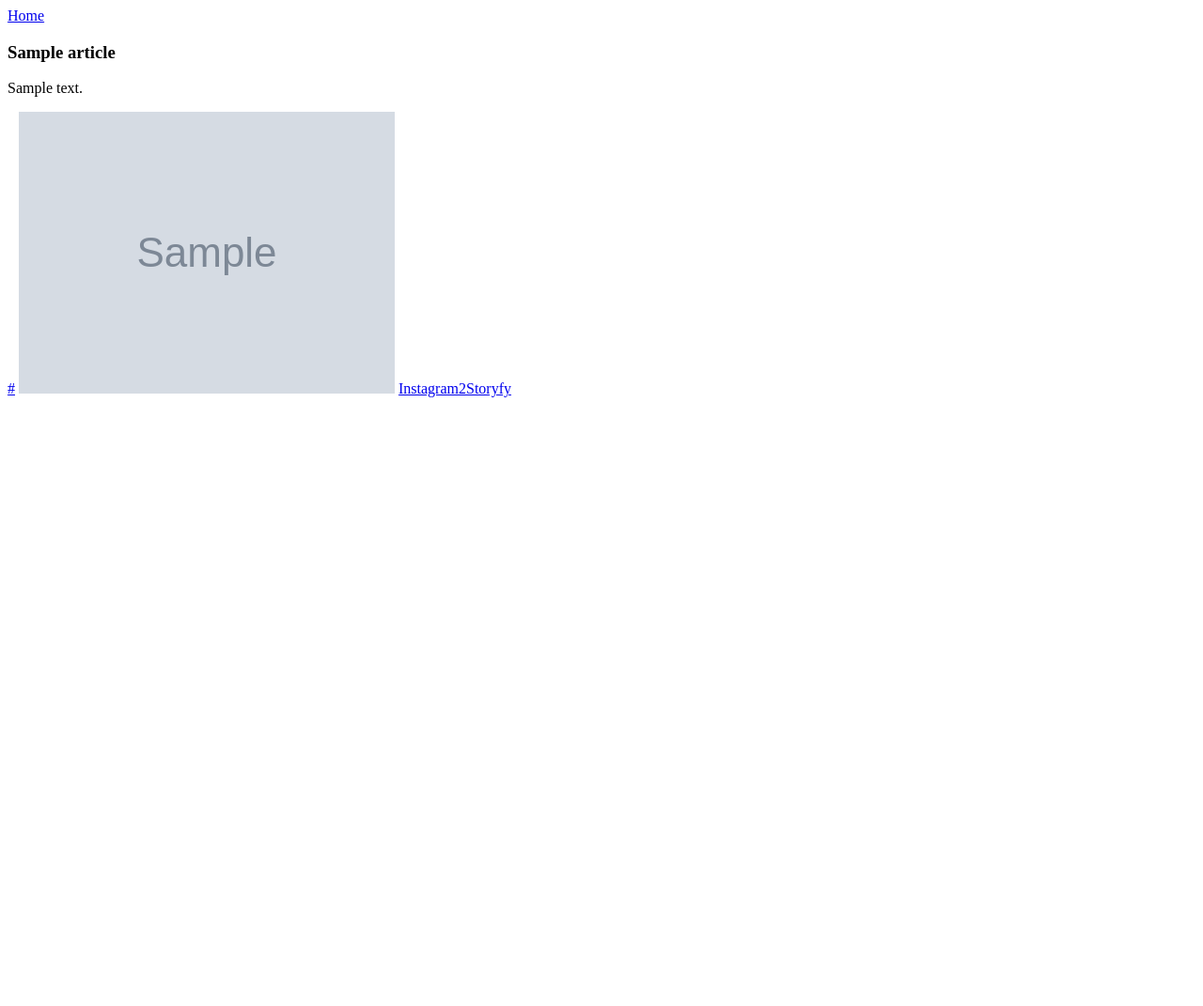
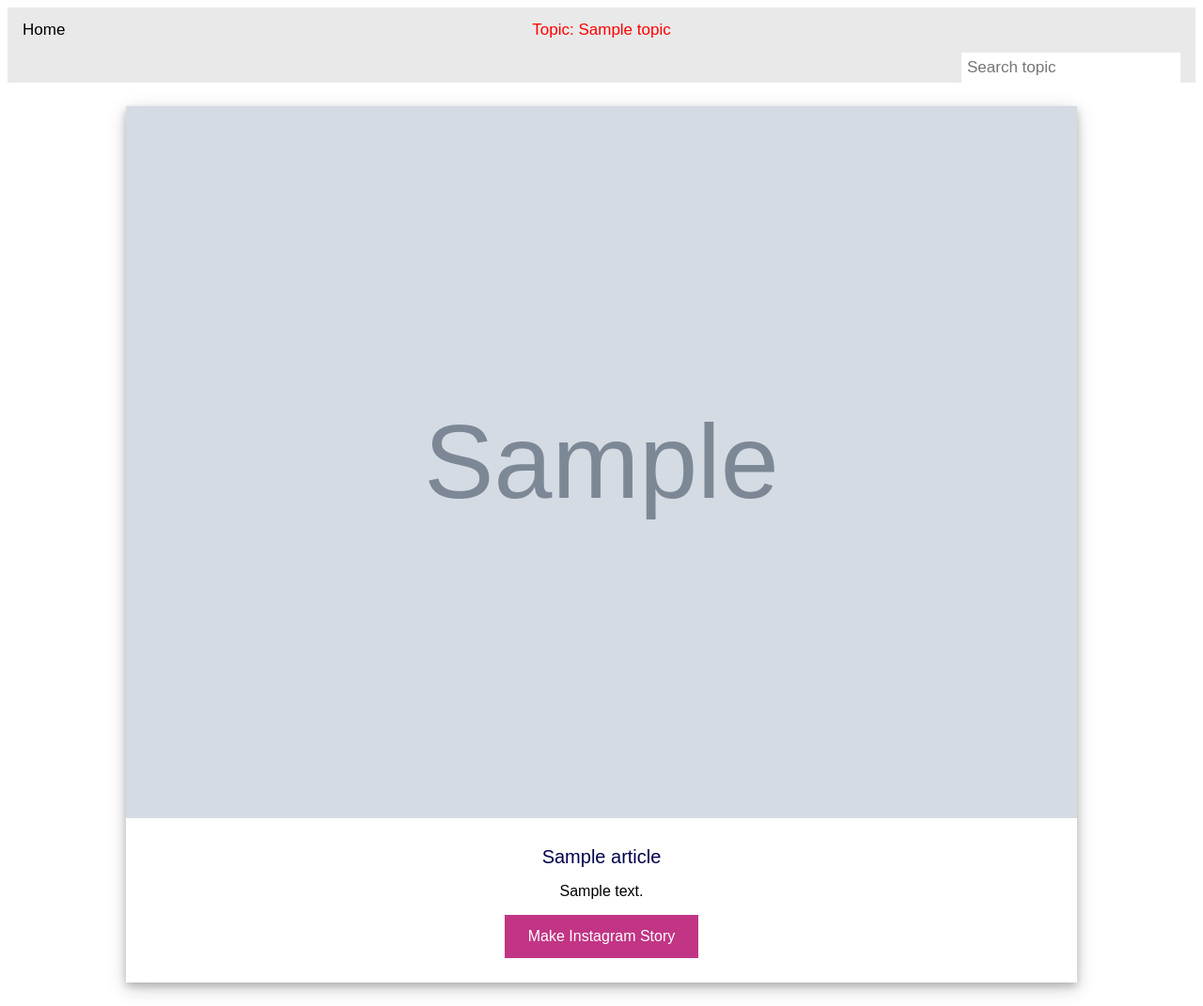
Before and after one commit to PablooogiN/Story2Instagram, a Flask app: template templates/articles.html in a window 1280 px wide. Shown: the whole page at 94% size. Before the commit the page ends 423 px from the top, so only its background shows below. Run offline with Flask 2, Linux system fonts and the light colour scheme; the template is opened without the code that fills it: most values are stand-ins (such as "Sample title", 1, 10 or a date in 2020); grey boxes marked "Sample" are stand-in pictures; some libraries are stand-ins or nearby versions.

Commit message:
css styleing, need to fix search bar

```diff
--- a/app.py
+++ b/app.py
@@ -18,7 +18,7 @@ def index():
 
 @app.route('/<name>')
 def choose_article(name):
-        newsapi = NewsApiClient(api_key='87f90668eabb44b98fa88a4f007804b5')
+        newsapi = NewsApiClient(api_key='be667b6da1734020a35b7c340f255a28')
         all_articles = newsapi.get_everything(q=name)
         return render_template("articles.html", topic=name, articles=all_articles['articles'])
 
--- /dev/null
+++ b/myproject/pyvenv.cfg
@@ -0,0 +1,3 @@
+home = /Users/yuri/anaconda3/bin
+include-system-site-packages = false
+version = 3.6.4
--- /dev/null
+++ b/static/style.css
@@ -0,0 +1,111 @@
+/* The navbar container */
+
+
+.topnav {
+  overflow: hidden;
+  background-color: #e9e9e9;
+  margin-bottom: 25px;
+  overflow: auto;
+}
+
+.topnav span.title{
+  display: block;
+  color: red;
+  text-align: center;
+  padding: 14px 16px;
+  text-decoration: none;
+  font-size: 17px;
+  margin: auto;
+  width: 50%;
+}
+
+.topnav a {
+  float: left;
+  display: block;
+  color: black;
+  text-align: center;
+  padding: 14px 16px;
+  text-decoration: none;
+  font-size: 17px;
+}
+
+.topnav a:hover {
+  background-color: #ddd;
+  color: black;
+}
+
+.topnav a.active {
+  background-color: #2196F3;
+  color: white;
+}
+
+.topnav input[type=text] {
+  display: block;
+  float: right;
+  padding: 6px;
+  margin-right: 16px;
+  border: none;
+  font-size: 17px;
+}
+
+ /* body of page */
+body {
+  font-family: Arial, Helvetica, sans-serif;
+}
+
+/* title as link */
+a.title:link {
+  text-decoration: none;
+  color: #00004d;
+  font-size: 20px;
+}
+
+a.title:visited {
+  text-decoration: none;
+  color: #00004d;
+}
+
+a.title:hover {
+  text-decoration: underline;
+}
+
+a.title:active {
+  text-decoration: underline;
+  color: #00004d;
+}
+
+
+/* search results as a card */
+.card {
+  display: block;
+  margin-left: auto;
+  margin-right: auto;
+  width: 80%;
+  background-color: white;
+  box-shadow: 0 4px 8px 0 rgba(0, 0, 0, 0.2), 0 6px 20px 0 rgba(0, 0, 0, 0.19);
+  margin-bottom: 25px;
+}
+
+img {
+  width: 100%;
+  height: 50%;
+}
+
+.container {
+  text-align: center;
+  padding: 10px 20px;
+}
+
+/* Instagram to story link as button */
+a.asButton:link, a.asButton:visited {
+  background-color: #C13584;
+  color: white;
+  padding: 14px 25px;
+  text-align: center;
+  text-decoration: none;
+  display: inline-block;
+}
+
+a.asButton:hover, a.asButton:active {
+  background-color: #992a69;
+}
--- a/templates/articles.html
+++ b/templates/articles.html
@@ -1,15 +1,32 @@
 {% extends "layout.html" %}
 
+{% block topnav%}
+<a href="{{ url_for('index') }}">Home</a>
+<span class = "title">
+    Topic: {{topic}}
+</span>
+
+{% endblock %}
+
 {% block title %}
-    Main Page
+    {{topic}}
 {% endblock %}
 
 {% block body %}
     {% for article in articles%}
-        <h3>{{article.title}}</h3>
-        <p>{{article.description}}</p>
-        <a href="{{article.url}}">{{article.url}}</a>
-        <img src="{{article.urlToImage}}"/>
-        <a href="{{ url_for('show_picture', topic=topic, id=loop.index) }}">Instagram2Storyfy</a>
+
+        <div class = "card">
+            <img src="{{article.urlToImage}}" alt="{{article.title}}"/>
+            <div class="container">
+            <p>
+                <a class = "title" href="{{article.url}}">{{article.title}}</a>
+                <p>{{article.description}}</p>
+                <a class="asButton" href="{{ url_for('show_picture', topic=topic, id=loop.index) }}" >Make Instagram Story</a>
+            </p>
+            </div>
+        </div>
+        <p></p>
+
+
     {% endfor %}
 {% endblock %}
--- a/templates/layout.html
+++ b/templates/layout.html
@@ -1,14 +1,18 @@
 <!DOCTYPE html>
-<html>
-    <head>
-        <title>{% block title %}{% endblock %}</title>
-        <!-- <link rel="stylesheet" href="https://maxcdn.bootstrapcdn.com/bootstrap/4.0.0-beta.3/css/bootstrap.min.css" integrity="sha384-Zug+QiDoJOrZ5t4lssLdxGhVrurbmBWopoEl+M6BdEfwnCJZtKxi1KgxUyJq13dy" crossorigin="anonymous"> -->
-    </head>
-    <body>
-        <a href="{{ url_for('index') }}">Home</a>
-        <div class="container">
-            {% block body %}
-            {% endblock %}
-        </div>
-    </body>
-</html>
+<link rel="stylesheet" type=text/css href="{{ url_for('static', filename='style.css') }}">
+<title>{% block title %}{% endblock %} - Story2Insta </title>
+ <div class = page>
+     <div class = "topnav">
+         {% block topnav %}
+         <!--<a href="{{ url_for('index') }}">Home</a>-->
+         {% endblock %}
+
+         <form action="" method="post">
+           <input type="text" name="topic" placeholder = "Search topic">
+         </form>
+     </div>
+
+     {% block body %}
+     {% endblock %}
+
+ </div>
--- a/templates/picture.html
+++ b/templates/picture.html
@@ -1,7 +1,11 @@
 {% extends "layout.html" %}
 
+{% block topnav%}
+<a href="{{ url_for('index') }}">Home</a>
+{% endblock %}
+
 {% block title %}
-    Main Page
+   Story Image
 {% endblock %}
 
 {% block body %}
--- a/topicToStory.py
+++ b/topicToStory.py
@@ -15,7 +15,7 @@ def createImage(topic, loc):
     sys.tracebacklimit = 0
     location = loc - 1
 
-    newsapi = NewsApiClient(api_key='87f90668eabb44b98fa88a4f007804b5')
+    newsapi = NewsApiClient(api_key='be667b6da1734020a35b7c340f255a28')
     # articleTopic = input('Enter Topic:')
     all_articles = newsapi.get_everything(q=topic)
 
```
Also changed, not shown: templates/index.html (+6 -2 lines), 10 other files.
